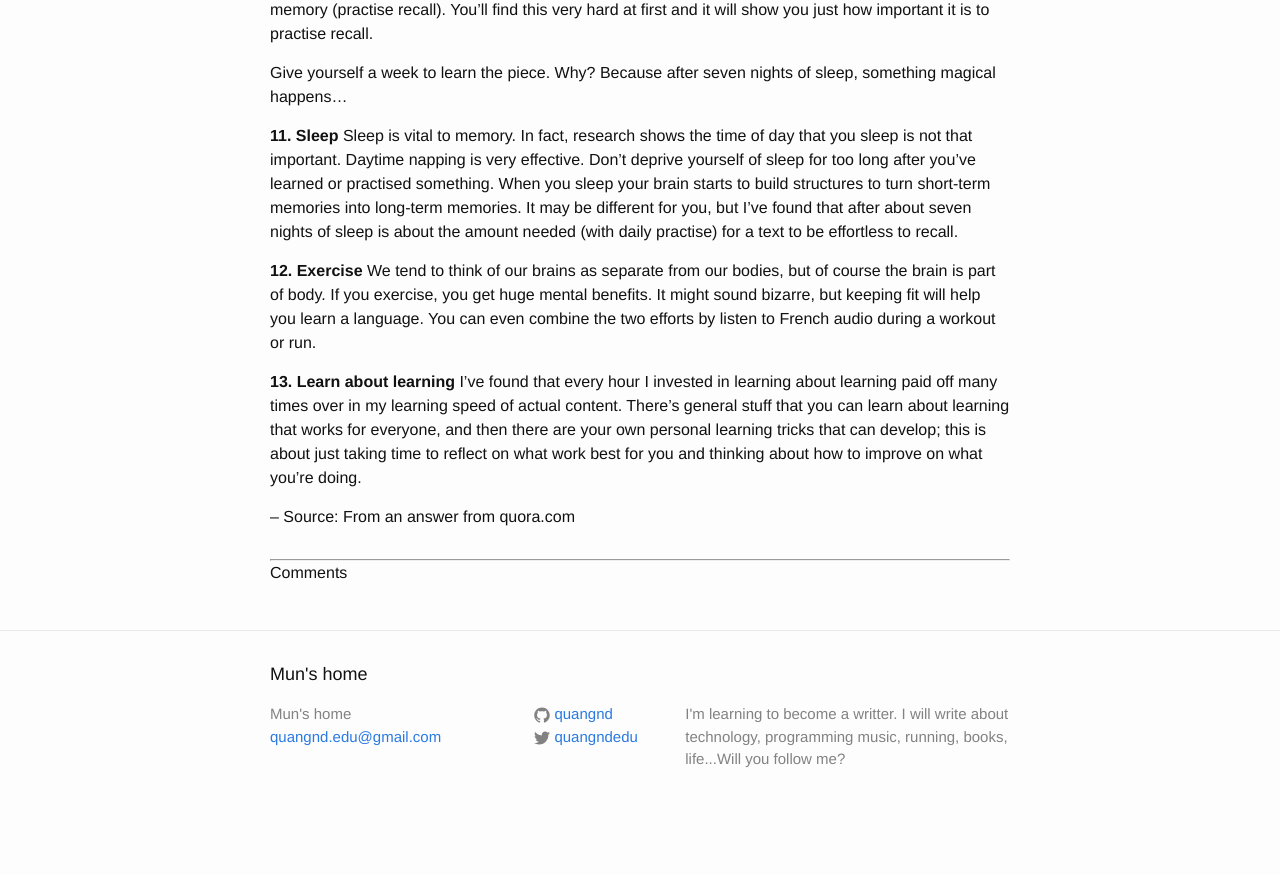
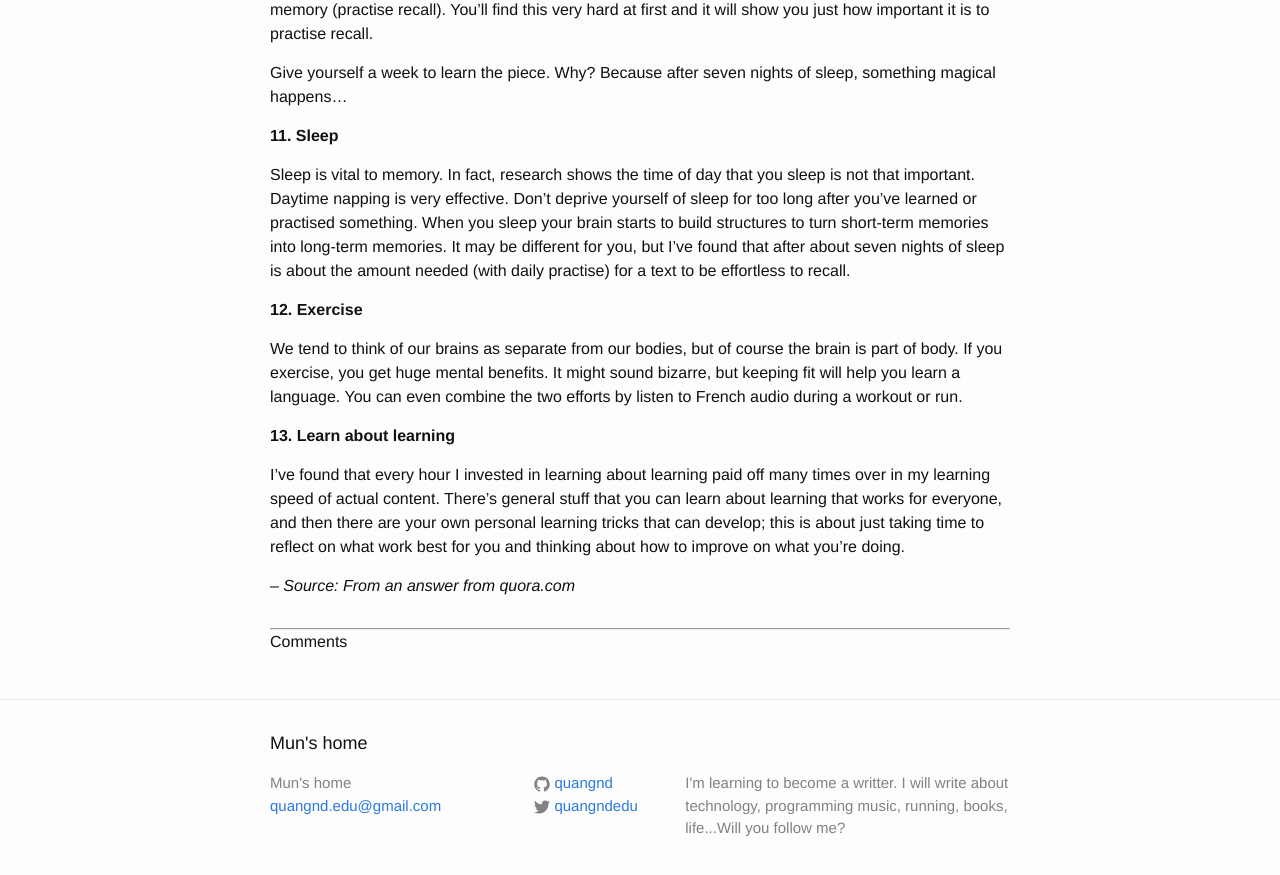
Before and after one commit to quangnd/quangnd.github.io, a Jekyll site: the page built from _posts/2016-04-03-learning-a-new-language.markdown, in a window 1280 px wide and 900 px high, scrolled down 3420 px. Shown: the top 875 px of the window. Built offline with Jekyll 4.4.1, drawn with Linux system fonts in a browser that asks for light colours; before the commit the page ends 4251 px from its top, so only the background shows below that; part of the change alters nothing that is shown.

```diff
--- a/_posts/2016-04-03-learning-a-new-language.markdown
+++ b/_posts/2016-04-03-learning-a-new-language.markdown
@@ -91,13 +91,16 @@ Listen to the piece at least ten times (repetition) before starting to try to le
 Give yourself a week to learn the piece. Why? Because after seven nights of sleep, something magical happens...
 
 **11. Sleep**
+
 Sleep is vital to memory. In fact, research shows the time of day that you sleep is not that important. Daytime napping is very effective.  Don’t deprive yourself of sleep for too long after you've learned or practised something.  When you sleep your brain starts to build structures to turn short-term memories into long-term memories.  It may be different for you, but I've found that after about seven nights of sleep is about the amount needed (with daily practise) for a text to be effortless to recall.
 
 **12. Exercise**
+
 We tend to think of our brains as separate from our bodies, but of course the brain is part of body. If you exercise, you get huge mental benefits.  It might sound bizarre, but keeping fit will help you learn a language.  You can even combine the two efforts by listen to French audio during a workout or run.
 
 **13. Learn about learning**
+
 I've found that every hour I invested in learning about learning paid off many times over in my learning speed of actual content.  There's general stuff that you can learn about learning that works for everyone, and then there are your own personal learning tricks that can develop; this is about just taking time to reflect on what work best for you and thinking about how to improve on what you're doing.
 
 --
-Source: From an answer from quora.com
+*Source: From an answer from quora.com*
```
